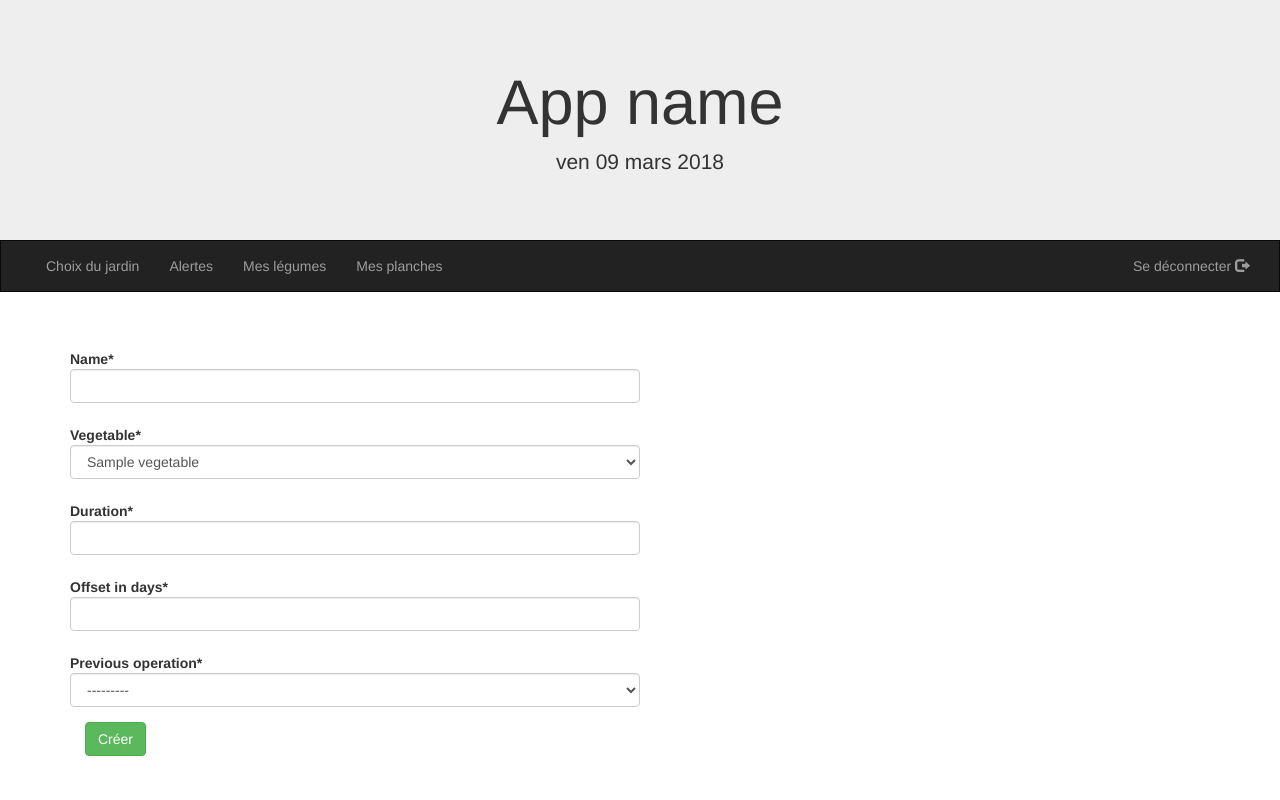
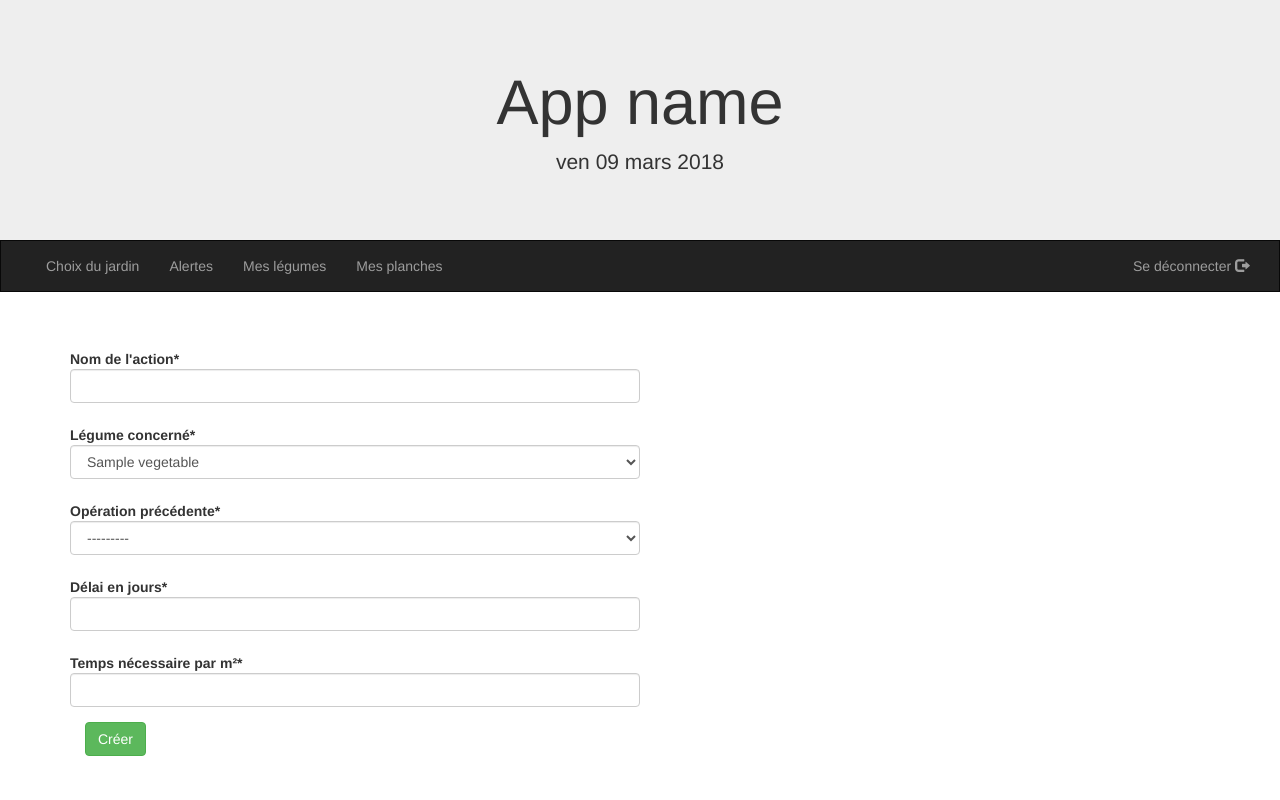
Before and after one commit to ZelieM/MT-planting_planner, a Django app: page /planner/1/1/add_offset_co in a window 1280 px wide. Run offline with Django 3.2, Linux system fonts and the light colour scheme; tables that the repository leaves empty hold one stand-in row (values such as "Sample post"); some libraries are stand-ins or nearby versions.

Commit message:
use of verbose names for the form fields

```diff
--- a/planner/forms.py
+++ b/planner/forms.py
@@ -1,7 +1,7 @@
 from django.contrib.auth.models import User
 from django.forms import ModelForm, forms, DateField, DateInput
 from .models import Garden, COWithDate, COWithOffset
-
+from django.utils.translation import gettext_lazy as _
 
 class DateInput(DateInput):
     input_type = 'date'
@@ -22,7 +22,7 @@ class GardenForm(ModelForm):
 class CODateForm(ModelForm):
     class Meta:
         model = COWithDate
-        fields = ['name', 'vegetable', 'duration', 'absoluteDate']
+        fields = ['name', 'vegetable', 'absoluteDate', 'duration']
         widgets = {
             'absoluteDate': DateInput(),
         }
@@ -31,4 +31,4 @@ class CODateForm(ModelForm):
 class COOffsetForm(ModelForm):
     class Meta:
         model = COWithOffset
-        fields = ['name', 'vegetable', 'duration', 'offset_in_days', 'previous_operation']
+        fields = ['name', 'vegetable', 'previous_operation', 'offset_in_days', 'duration']
--- a/planner/models.py
+++ b/planner/models.py
@@ -3,6 +3,7 @@ from datetime import timedelta
 from django.db import models, transaction
 from django.urls import reverse
 from model_utils.managers import InheritanceManager
+from django.utils.translation import gettext_lazy as _
 
 NAME_MAX_LENGTH = 100
 
@@ -67,9 +68,9 @@ class Area(Surface):
 
 class CulturalOperation(models.Model):
     objects = InheritanceManager()
-    name = models.CharField(max_length=NAME_MAX_LENGTH)
-    vegetable = models.ForeignKey(Vegetable, on_delete=models.CASCADE)
-    duration = models.IntegerField()
+    name = models.CharField(max_length=NAME_MAX_LENGTH, verbose_name=_('Nom de l\'action'))
+    vegetable = models.ForeignKey(Vegetable, on_delete=models.CASCADE, verbose_name=_('Légume concerné'))
+    duration = models.IntegerField(verbose_name=_('Temps nécessaire par m²'))
     is_initial = models.BooleanField(default=False)
 
     @transaction.atomic
@@ -87,8 +88,9 @@ class CulturalOperation(models.Model):
 
 
 class COWithOffset(CulturalOperation):
-    offset_in_days = models.IntegerField()
-    previous_operation = models.ForeignKey(CulturalOperation, related_name='+', on_delete=models.CASCADE)
+    offset_in_days = models.IntegerField(verbose_name=_('Délai en jours'))
+    previous_operation = models.ForeignKey(CulturalOperation, related_name='+', on_delete=models.CASCADE,
+                                           verbose_name=_('Opération précédente'))
 
     def get_previous_operation(self):
         return CulturalOperation.objects.select_subclasses().get(pk=self.previous_operation.id)
@@ -98,7 +100,7 @@ class COWithOffset(CulturalOperation):
 
 
 class COWithDate(CulturalOperation):
-    absoluteDate = models.DateField()
+    absoluteDate = models.DateField(verbose_name=_('Date d\'échéance'))
 
     def get_date(self):
         return self.absoluteDate
@@ -127,7 +129,7 @@ class Alerts(models.Model):
     area_concerned = models.ForeignKey(CultivatedArea, on_delete=models.CASCADE)
     original_cultural_operation = models.ForeignKey(CulturalOperation, on_delete=models.CASCADE)
     postponement = models.IntegerField(default=0)
-    date = models.DateField(null=True)
+    execution_date = models.DateField(null=True)
     duration = models.IntegerField(null=True)
     done = models.BooleanField(default=False)
 
--- a/planner/templates/planner/alerts.html
+++ b/planner/templates/planner/alerts.html
@@ -27,13 +27,13 @@
                             <div class="pull-right">
                                 <a class="glyphicon glyphicon-ok" data-toggle="modal"
                                    href=""
-                                   data-target="#modal-done" title="check task" data-tooltip></a>
+                                   data-target="#modal-done" title="Valider l'action" data-tooltip></a>
                                 <a class="glyphicon glyphicon-repeat" data-toggle="modal"
                                    href=""
-                                   data-target="#modal-done" title="check task" data-tooltip></a>
+                                   data-target="#modal-done" title="Reporter l'action" data-tooltip></a>
                                 <a class="glyphicon glyphicon-remove" data-toggle="modal"
                                    href=""
-                                   data-target="#modal-done" title="check task" data-tooltip></a>
+                                   data-target="#modal-done" title="Supprimer l'action" data-tooltip></a>
 
                             </div>
                         </div>
--- a/planner/views.py
+++ b/planner/views.py
@@ -18,7 +18,7 @@ from django.contrib.auth import logout
 class CulturalOperationWithDateCreate(CreateView):
     template_name = "planner/create_co_form.html"
     model = COWithDate
-    fields = ['name', 'vegetable', 'duration', 'absoluteDate']
+    fields = ['name', 'vegetable', 'absoluteDate', 'duration']
 
     def get_form(self, form_class=None):
         if form_class is None:
@@ -46,7 +46,7 @@ class CulturalOperationWithDateCreate(CreateView):
 class CulturalOperationWithOffsetCreate(CreateView):
     template_name = "planner/create_co_form.html"
     model = COWithOffset
-    fields = ['name', 'vegetable', 'duration', 'offset_in_days', 'previous_operation']
+    fields = ['name', 'vegetable', 'previous_operation', 'offset_in_days', 'duration']
 
     def get_initial(self):
         return {'vegetable': self.kwargs['vegetable_id']}
```
